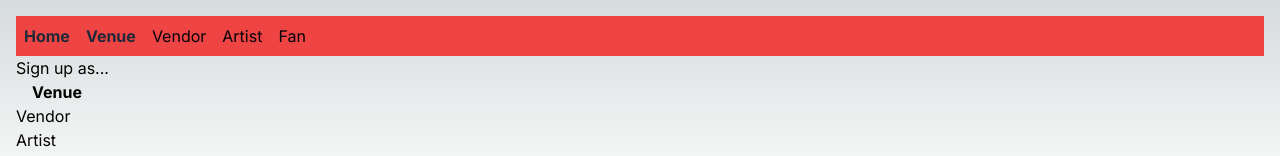
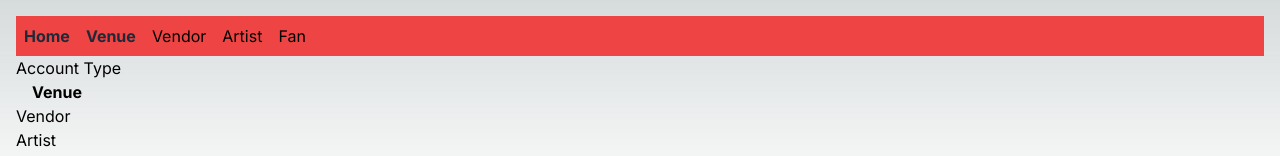
Before and after one commit to segvndo/YourBeat-TS, a Next.js app: page /users in a window 1280 px wide. Shown: the top 156 px of the page. Built offline with nearby package versions, Linux system fonts and the light colour scheme.

Commit message:
Modify account type reference in account creation page

```diff
--- a/app/users/page.tsx
+++ b/app/users/page.tsx
@@ -4,7 +4,7 @@ import Link from 'next/link';
 const UsersPage = () => {
   return (
     <div>
-      <h1>Sign up as...</h1>
+      <h1>Account Type</h1>
 
       <div>
       <Link href="/users/venue" className="font-bold m-4">Venue</Link>
--- a/package.json
+++ b/package.json
@@ -16,6 +16,7 @@
     "next": "^14.0.3",
     "react": "^18.2.0",
     "react-dom": "^18.2.0",
-    "webpack": "^5.89.0"
+    "webpack": "^5.89.0",
+    "react-oauth/google": "latest"
   }
 }
```
